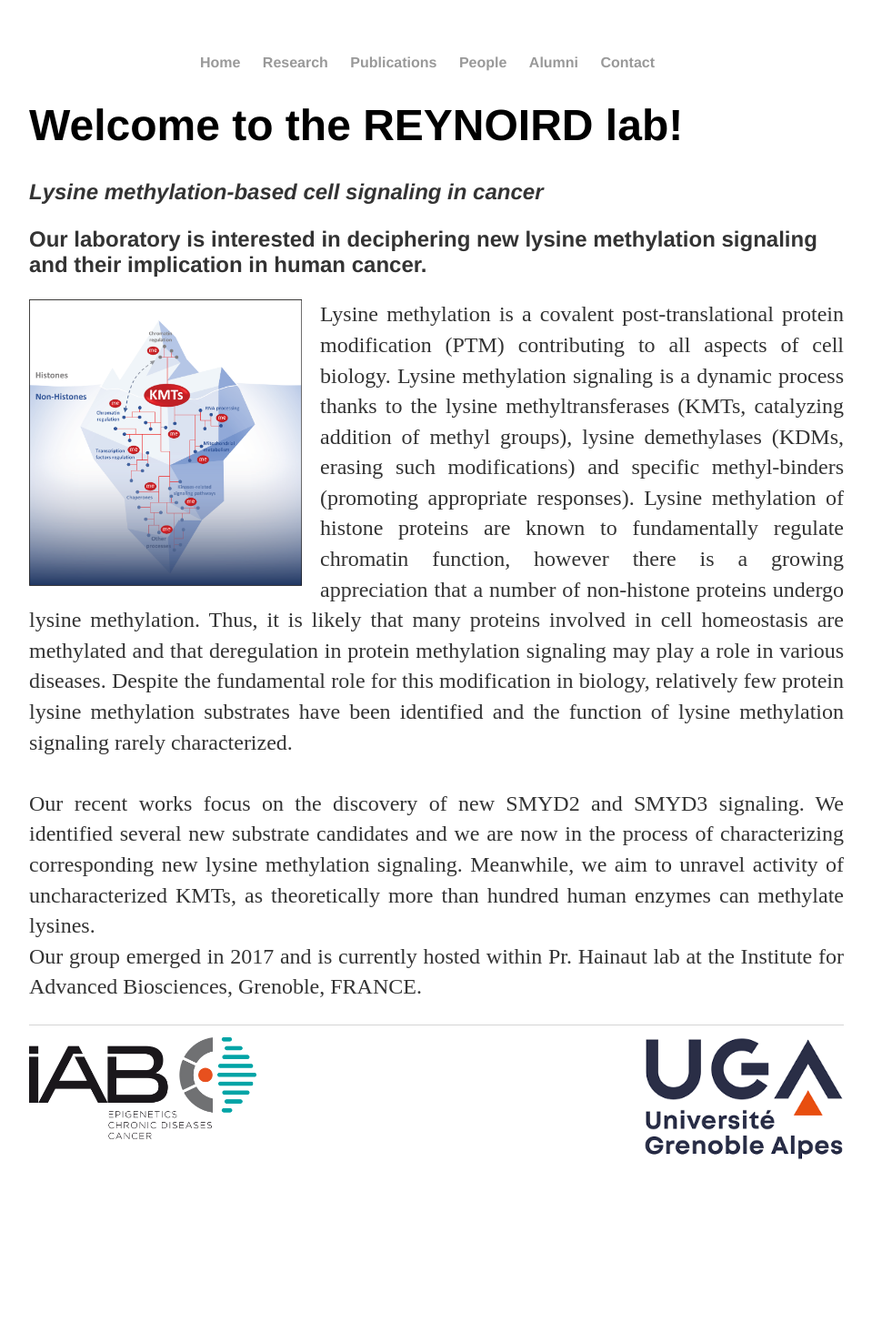
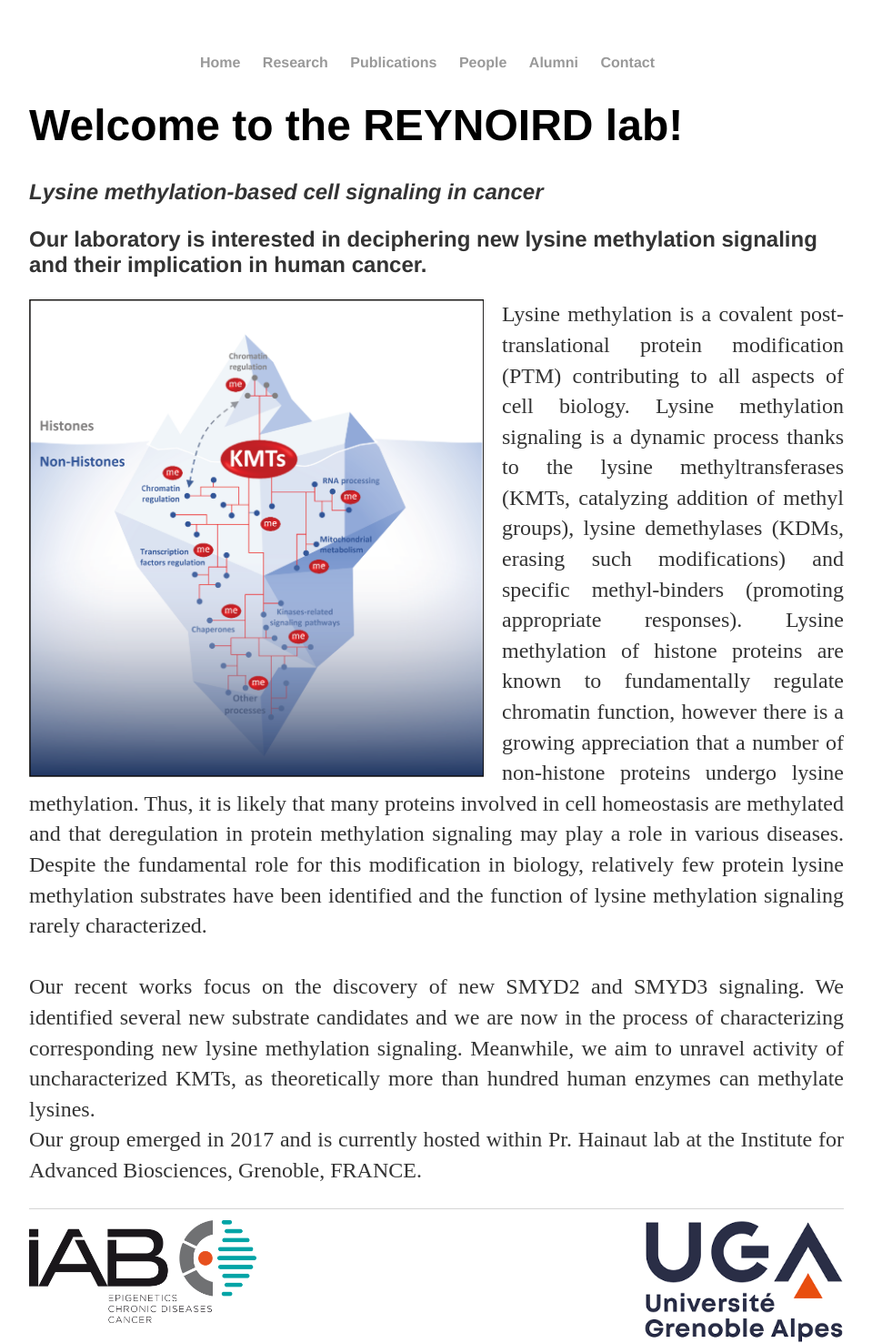
Before and after one commit to Reynoird-Lab/Reynoird-lab.github.io, a Jekyll site: the page built from index.html, in a window 1280 px wide. Shown: the whole page at 91% size, without its empty margins (160-1119 px from the left). Built offline with Jekyll 4.4.1, drawn with Linux system fonts in a browser that asks for light colours; Markdown is read by kramdown in place of the engine named in the settings; before the commit the page ends 1275 px from its top, so only the background shows below that.

Commit message:
Update index.html

```diff
--- a/index.html
+++ b/index.html
@@ -9,7 +9,7 @@
 
 <div <img src="Images/IAB.png" title="IAB" align="left" style="margin: 0px 20px 0px 0px;" /><p><h2>Our laboratory is interested in deciphering new lysine methylation signaling and their implication in human cancer.</h2></p></div>
 
-<img src="Images/Lukinovic V graphical abstract CMYK_revision.png" title="Lysine Methylation Signaling" align="left" width="300" style="margin: 0px 20px 0px 0px;" /><p align="justify">Lysine methylation is a covalent post-translational protein modification (PTM) contributing to all aspects of cell biology. Lysine methylation signaling is a dynamic process thanks to the lysine methyltransferases (KMTs, catalyzing addition of methyl groups), lysine demethylases (KDMs, erasing such modifications) and specific methyl-binders (promoting appropriate responses). Lysine methylation of histone proteins are known to fundamentally regulate chromatin function, however there is a growing appreciation that a number of non-histone proteins undergo lysine methylation. Thus, it is likely that many proteins involved in cell homeostasis are methylated and that deregulation in protein methylation signaling may play a role in various diseases. Despite the fundamental role for this modification in biology, relatively few protein lysine methylation substrates have been identified and the function of lysine methylation signaling rarely characterized. <br>
+<img src="Images/Lukinovic V graphical abstract CMYK_revision.png" title="Lysine Methylation Signaling" align="left" width="500" style="margin: 0px 20px 0px 0px;" /><p align="justify">Lysine methylation is a covalent post-translational protein modification (PTM) contributing to all aspects of cell biology. Lysine methylation signaling is a dynamic process thanks to the lysine methyltransferases (KMTs, catalyzing addition of methyl groups), lysine demethylases (KDMs, erasing such modifications) and specific methyl-binders (promoting appropriate responses). Lysine methylation of histone proteins are known to fundamentally regulate chromatin function, however there is a growing appreciation that a number of non-histone proteins undergo lysine methylation. Thus, it is likely that many proteins involved in cell homeostasis are methylated and that deregulation in protein methylation signaling may play a role in various diseases. Despite the fundamental role for this modification in biology, relatively few protein lysine methylation substrates have been identified and the function of lysine methylation signaling rarely characterized. <br>
 <br> Our recent works focus on the discovery of new SMYD2 and SMYD3 signaling. We identified several new substrate candidates and we are now in the process of characterizing corresponding new lysine methylation signaling. Meanwhile, we aim to unravel activity of uncharacterized KMTs, as theoretically more than hundred human enzymes can methylate lysines. <br>
 Our group emerged in 2017 and is currently hosted within Pr. Hainaut lab at the Institute for Advanced Biosciences, Grenoble, FRANCE.
 </p>
```
